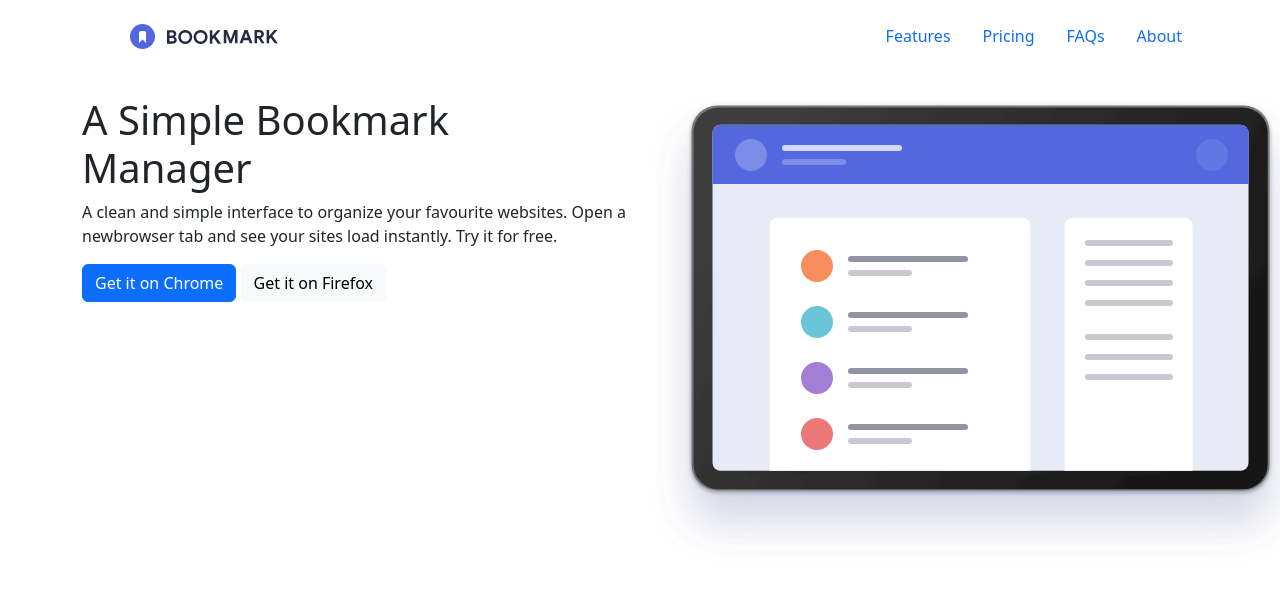
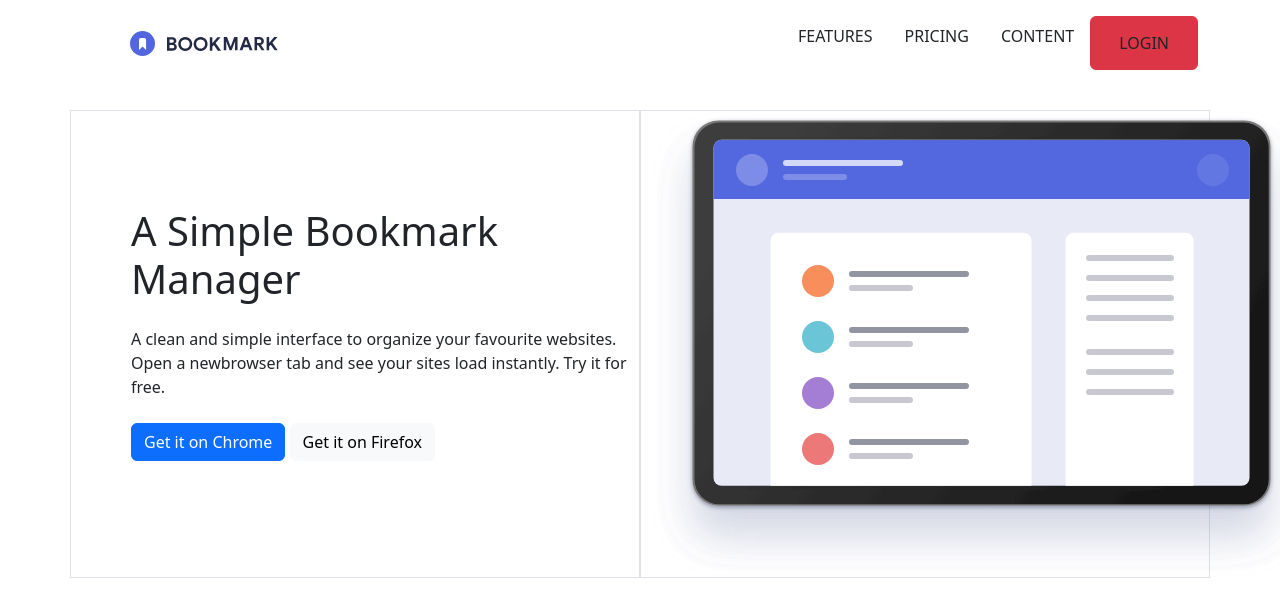
Before and after one commit to UmaUma8/SPRINT2, a website: page index.html in a window 1280 px wide. Shown: the top 616 px of the page. Drawn offline with nearby package versions, Linux system fonts and the light colour scheme.

Commit message:
continuamos proyecto

```diff
--- a/index.html
+++ b/index.html
@@ -1,5 +1,6 @@
 <!DOCTYPE html>
 <html lang="en">
+
 <head>
   <meta charset="UTF-8">
   <meta http-equiv="X-UA-Compatible" content="IE=edge">
@@ -7,47 +8,55 @@
   <title>NIVEL 1. Ejercicio 1</title>
   <link rel="stylesheet" href="styles.css">
 </head>
+
 <body>
   <div class="container">
     <div class="row">
-            <div class="col-sm-12"></div>
+      <div class="col-md-12">
 
-            <div class="container">
         <header class="d-flex flex-wrap justify-content-center py-3 mb-4">
           <a href="/" class="d-flex align-items-center mb-3 mb-md-0 me-md-auto text-dark text-decoration-none">
-                  <svg class="bi me-2" width="40" height="32"><use xlink:href="#bootstrap"></use></svg>
+            <svg class="bi me-2" width="40" height="32">
+              <use xlink:href="#bootstrap"></use>
+            </svg>
             <img src="./Imagenes/logo-bookmark.svg" alt="">
           </a>
 
           <ul class="nav nav-pills">
-                  <li class="nav-item"><a href="#" class="nav-link">Features</a></li>
-                  <li class="nav-item"><a href="#" class="nav-link">Pricing</a></li>
-                  <li class="nav-item"><a href="#" class="nav-link">FAQs</a></li>
-                  <li class="nav-item"><a href="#" class="nav-link">About</a></li>
+            <li class="nav-item"><a href="#" class="nav-link text-dark">FEATURES</a></li>
+            <li class="nav-item"><a href="#" class="nav-link text-dark">PRICING</a></li>
+            <li class="nav-item"><a href="#" class="nav-link text-dark">CONTENT</a></li>
+            <li class="nav-item btn btn-danger"><a href="#" class="nav-link text-dark">LOGIN</a></li>
           </ul>
+          <div class="mb-5">
+          </div>
         </header>
       </div>
-
-            <div class="row"></div>
     </div>
 
-        <div class="row">
-            <div class="col-sm-6">
-              <h1> A Simple Bookmark Manager</h1>
-              <p>A clean and simple interface to organize your favourite websites. Open a newbrowser tab and see your sites load instantly. Try it for free. </p>
-              <button class="btn btn-primary" type="submit">Get it on Chrome</button>
-              <button type="button" class="btn btn-light">Get it on Firefox</button>
+
+    <main class="row">
+      <div class="col-md-6 border">
+        <div class="mt-5 ms-5 pt-5">
+        <h1 class="mb-4"> A Simple Bookmark Manager</h1>
+        <p class="m-0">A clean and simple interface to organize your favourite websites. Open a newbrowser tab and see your sites
+          load instantly. Try it for free. </p>
+        <button class="btn btn-primary mt-4" type="submit">Get it on Chrome</button>
+        <button type="button" class="btn btn-light mt-4">Get it on Firefox</button>
       </div>
-            <div class="col-sm-6">
+      </div>
+      <div class="col-md-6 border">
         <img src="./Imagenes/illustration-hero.svg" alt="">
       </div>
+
       <!-- <div class="figura">-->
+
 
   </div>
   </div>
 
-    </div>
 
   <script src="node_modules/bootstrap/dist/js/bootstrap.min.js"></script>
 </body>
+
 </html>
```
Lines whose indentation alone changed are shown as unchanged.
